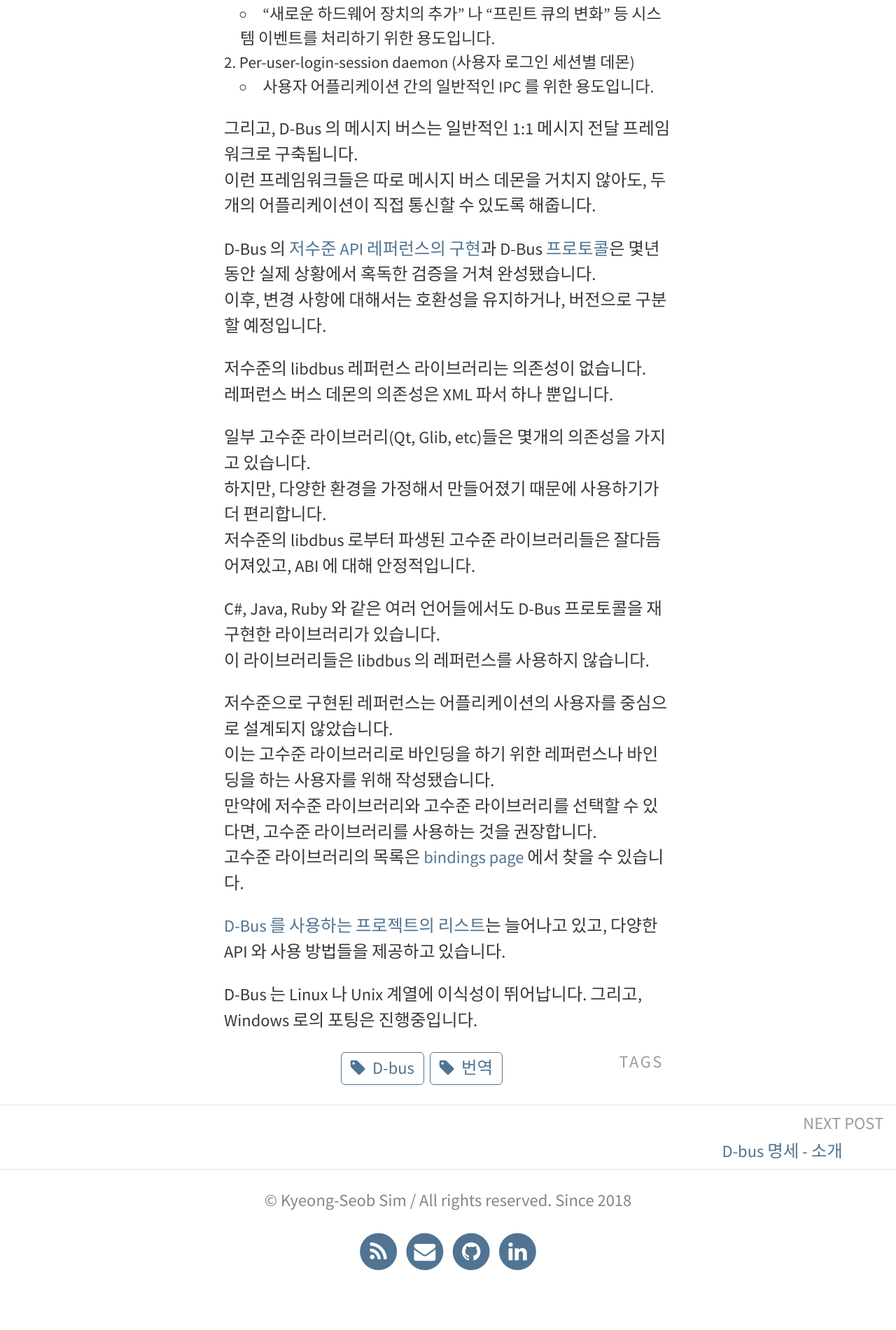
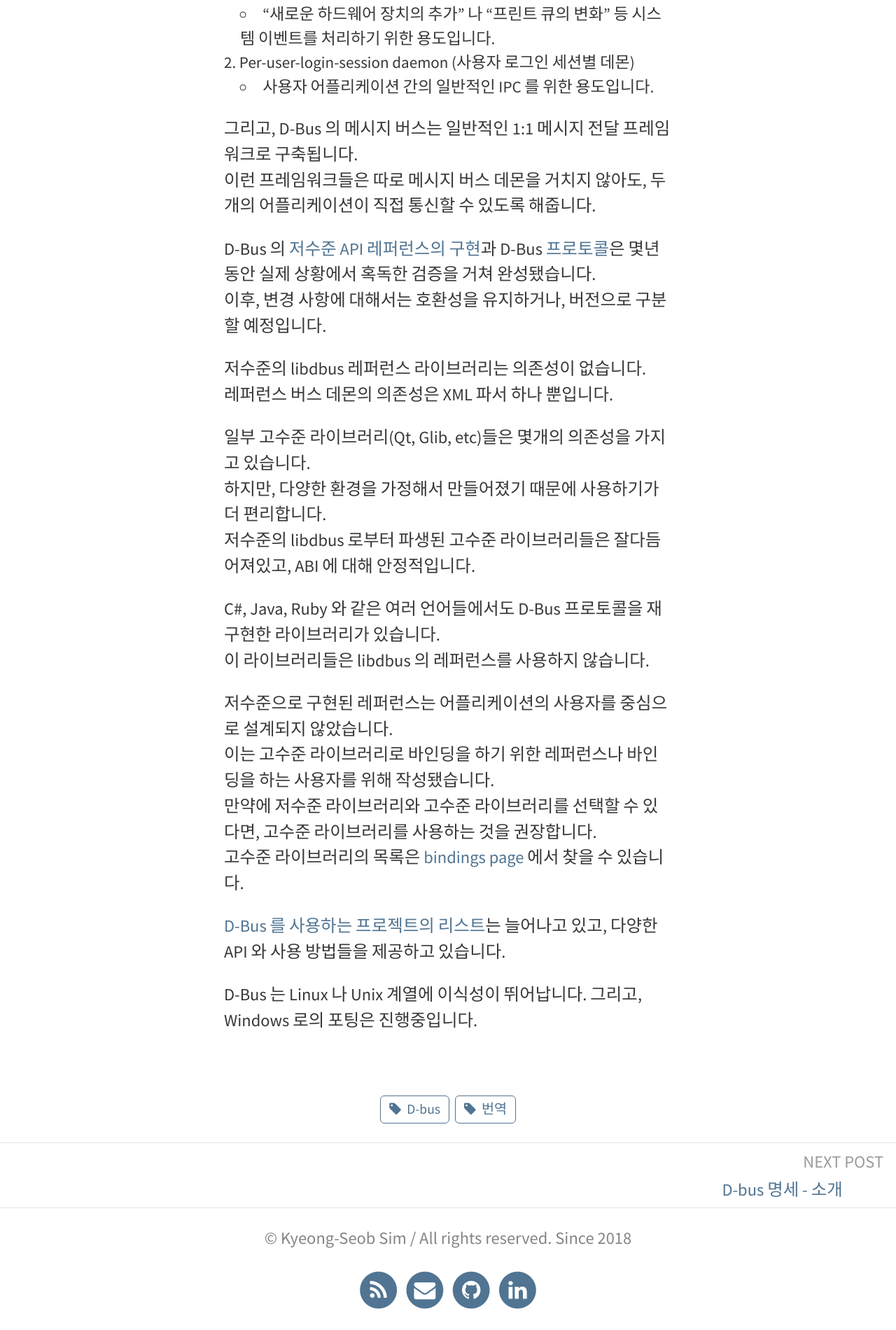
Before and after one commit to kssim/blog, a Jekyll site: the page built from _posts/2018-03-18-what-is-d-bus.md, in a window 1280 px wide. Shown: the part 686-2586 px from the top of the page at 70% size. Built offline with Jekyll 4.4.1, drawn with Linux system fonts in a browser that asks for light colours; before the commit the page ends 2531 px from its top, so only the background shows below that.

Commit message:
Refined tag view in post

```diff
--- a/_includes/tags_list.html
+++ b/_includes/tags_list.html
@@ -3,12 +3,6 @@
 {% if include.tags.size > 0 %}
 <footer>
   <div class="tag-list">
-    {% if include.tags.size == 1 %}
-    <div class="meta">Tag</div>
-    {% elsif include.tags.size > 1 %}
-    <div class="meta">Tags</div>
-    {% endif %}
-
     {% for tag in tags %}
     <a class="button" href="{{site.baseurl}}/tags#{{tag}}">
       <p><i class="fa fa-tag fa-fw"></i> {{ tag }}</p>
--- a/_layouts/post.html
+++ b/_layouts/post.html
@@ -10,7 +10,8 @@ layout: default
     </P>
   </header>
   <section class="post-content">{{ content }}</section>
-
+  </br>
+  </br>
   <!-- Tag list -->
   {% capture tag_list %}{{ page.tags | join: "|"}}{% endcapture %}
   {% include tags_list.html tags=tag_list %}
--- a/_sass/base/_utility.scss
+++ b/_sass/base/_utility.scss
@@ -47,6 +47,16 @@
   }
   @media (max-width: $small-size) {
     font-size: $font-size * 1.2;
+  }
+}
+
+%font-size-small {
+  font-size: $font-size * 2.8;
+  @media (max-width: $medium-size) {
+    font-size: $font-size * 1.8;
+  }
+  @media (max-width: $small-size) {
+    font-size: $font-size * 0.9;
   }
 }
 
--- /dev/null
+++ b/_sass/includes/_tags_list.scss
@@ -0,0 +1,9 @@
+.tag-list {
+  .meta {
+    @extend %font-size-small;
+  }
+
+  p {
+    @extend %font-size-small;
+  }
+}
--- a/_sass/main.scss
+++ b/_sass/main.scss
@@ -20,3 +20,4 @@
 @import 'includes/footer';
 @import 'includes/post_nav';
 @import 'includes/navbar';
+@import 'includes/tags_list';
```
